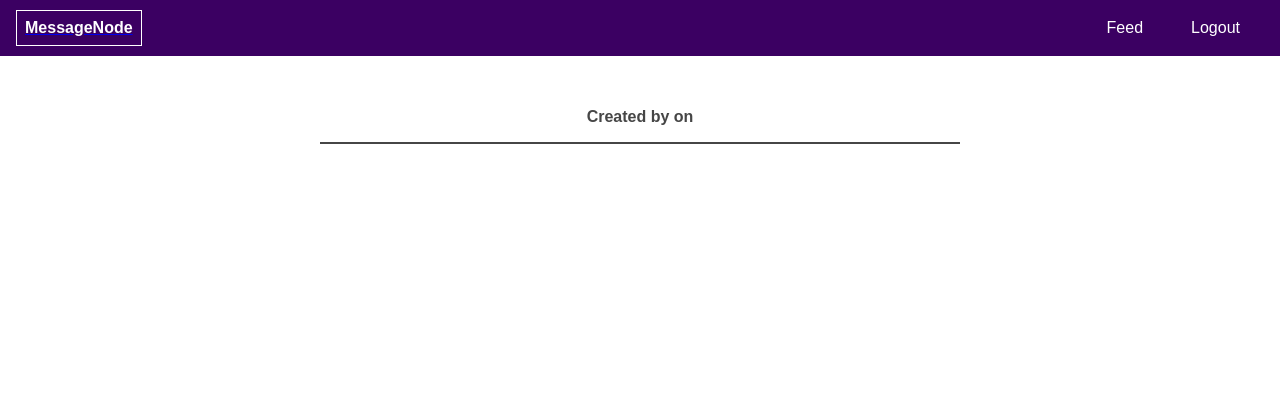
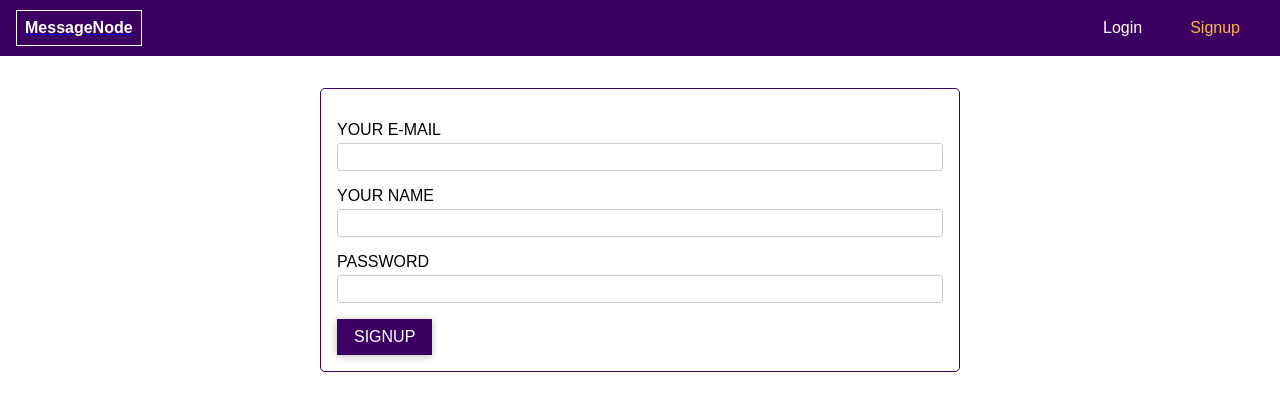
Before and after one commit to TheYuriG/REST-frontend, a React (Create React App) app: page /signup in a window 1280 px wide. Shown: the top 410 px of the page. Built offline with nearby package versions, Linux system fonts and the light colour scheme; no server answers.

Commit message:
fixed frontend data processing

```diff
--- a/src/App.js
+++ b/src/App.js
@@ -17,7 +17,7 @@ class App extends Component {
 	state = {
 		showBackdrop: false,
 		showMobileNav: false,
-		isAuth: true,
+		isAuth: false,
 		token: null,
 		userId: null,
 		authLoading: false,
@@ -101,9 +101,9 @@ class App extends Component {
 			method: 'PUT',
 			headers: { 'Content-Type': 'application/json' },
 			body: JSON.stringify({
-				email: authData.email,
-				password: authData.password,
-				name: authData.name,
+				email: authData.signupForm.email.value,
+				password: authData.signupForm.password.value,
+				name: authData.signupForm.name.value,
 			}),
 		})
 			.then((res) => {
```
